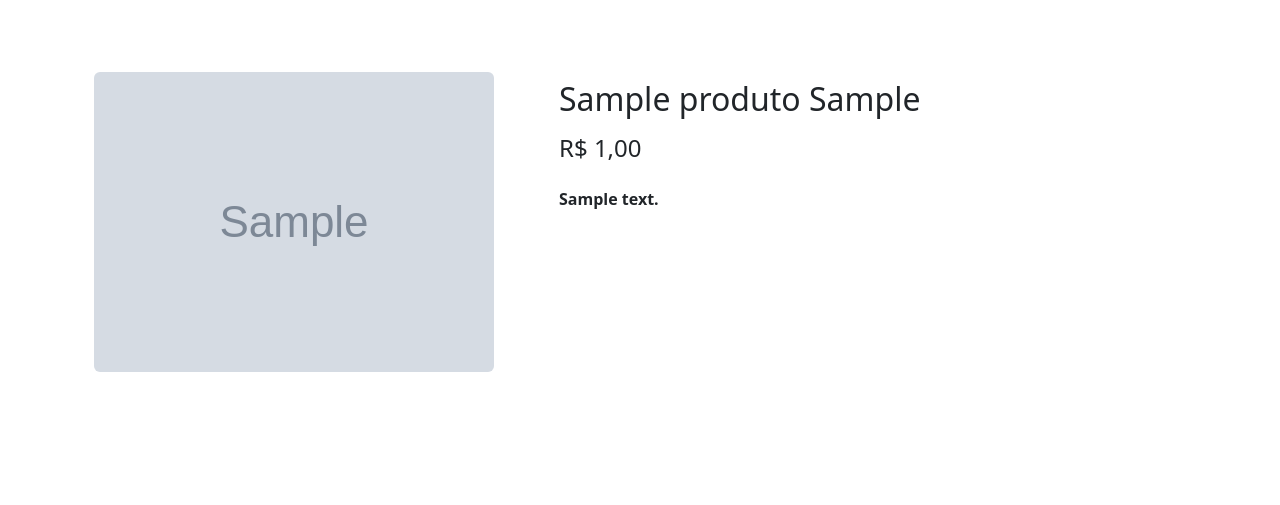
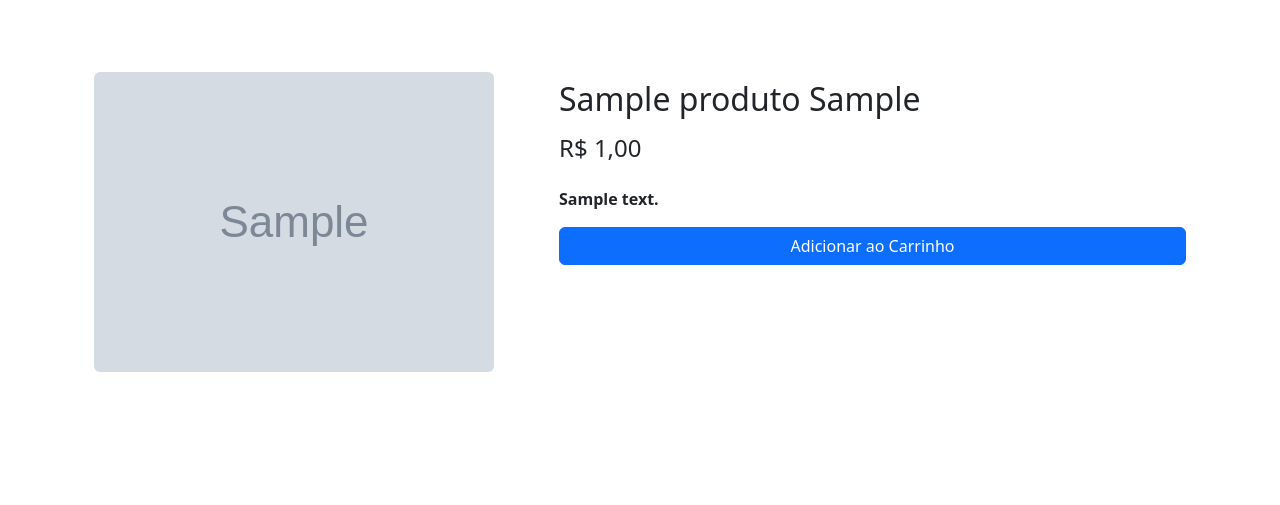
Before and after one commit to LeonardoRodeghiero/CameloVirtual, a Django app: page /produto/1/ in a window 1280 px wide. Shown: the part 100-605 px from the top of the page. Run offline with Django 5.2, Linux system fonts and the light colour scheme; tables that the repository leaves empty hold one stand-in row (values such as "Sample post"); grey boxes marked "Sample" are stand-in pictures; some libraries are stand-ins or nearby versions.

Commit message:
começando a resolver os carrinhos

```diff
--- a/cadastros/models.py
+++ b/cadastros/models.py
@@ -19,7 +19,28 @@ class Produto(models.Model):
     quantidade_vendido = models.IntegerField(default=0)
     imagem = models.FileField(upload_to='pdf/')
     avaliacao_geral = models.DecimalField(max_digits=2, decimal_places=1, default=0)
-    categoria = models.ForeignKey(Categoria, on_delete=models.PROTECT)
+    categoria = models.ForeignKey(Categoria, on_delete=models.CASCADE)
 
     def __str__(self):
         return f'{self.nome} - R${self.preco}'
+
+class Carrinho(models.Model):
+    criado_em = models.DateTimeField(auto_now_add=True, verbose_name='criado em')
+    atualizado_em = models.DateTimeField(auto_now=True, verbose_name='atualizado em')
+    usuario = models.ForeignKey(User, on_delete=models.CASCADE)
+
+    def __str__(self):
+        return f'Carrinho de {self.usuario}'
+
+class Carrinho_Produto(models.Model):
+    carrinho = models.ForeignKey(Carrinho, on_delete=models.CASCADE)
+    produto = models.ForeignKey(Produto, on_delete=models.CASCADE)
+    quantidade = models.IntegerField(default=1)
+
+    def __str__(self):
+        return f'Produto {self.produto.nome} no carrinho de {self.carrinho.usuario}'
+
+    class Meta:
+        constraints = [
+                models.UniqueConstraint(fields=['carrinho', 'produto'], name='unique_carrinho_produto')
+            ]
--- a/cadastros/urls.py
+++ b/cadastros/urls.py
@@ -1,6 +1,6 @@
 from django.urls import path
 
-from .views import CategoriaCreate, ProdutoCreate
+from .views import CategoriaCreate, ProdutoCreate, CarrinhoCreate, CarrinhoProdutoCreate
 
 from .views import CategoriaUpdate, ProdutoUpdate
 
@@ -12,7 +12,8 @@ urlpatterns = [
 
     path('cadastrar/categoria/', CategoriaCreate.as_view(), name="cadastrar-categoria"),
     path('cadastrar/produto/', ProdutoCreate.as_view(), name="cadastrar-produto"),
-
+    path('carrinho/<int:produto_id>/', CarrinhoCreate.as_view(), name="adicionar-ao-carrinho"),
+    path('carrinho/adicionar/<int:produto_id>/', CarrinhoProdutoCreate.as_view(), name="adicionar-produto-carrinho"),
 
     path('atualizar/categoria/<int:pk>', CategoriaUpdate.as_view(), name="atualizar-categoria"),
     path('atualizar/produto/<int:pk>/', ProdutoUpdate.as_view(), name="atualizar-produto"),
--- a/paginas/templates/paginas/produto.html
+++ b/paginas/templates/paginas/produto.html
@@ -13,6 +13,8 @@
       <h2 class="mt-2">{{ object.nome }} {{ object.marca }}</h2>
       <h4 class="mt-2">R$ {{ object.preco }}</h4>
       <p class="mt-3">{{ object.descricao }}</p>
+      <a href="{% url 'adicionar-ao-carrinho' object.pk %}" class="btn btn-primary">Adicionar ao Carrinho</a>
+
       <!-- Você pode adicionar mais detalhes aqui -->
     </div>
   </div>
--- /dev/null
+++ b/paginas/templates/paginas/ver_carrinho.html
@@ -0,0 +1,5 @@
+{% extends 'paginas/index.html' %}
+
+{% block conteudo %}
+aaaaa
+{% endblock %}
--- a/paginas/urls.py
+++ b/paginas/urls.py
@@ -1,8 +1,9 @@
 from django.urls import path
-from .views import IndexView, AcessoNegadoView, ClienteProdutoList, ProdutoEspecifico
+from .views import IndexView, AcessoNegadoView, ClienteProdutoList, ProdutoEspecifico, VerCarrinho
 urlpatterns = [
     path('', IndexView.as_view(), name="index"),
     path('sem-permissao/', AcessoNegadoView.as_view(), name="acesso-negado"),
     path('produtos/', ClienteProdutoList.as_view(), name="produtos"),
     path('produto/<int:pk>/', ProdutoEspecifico.as_view(), name="produto"),
+    path('carrinho/', VerCarrinho.as_view(), name='ver-carrinho'),
 ]
--- a/paginas/views.py
+++ b/paginas/views.py
@@ -38,3 +38,7 @@ class ClienteProdutoList(ListView):
 class ProdutoEspecifico(DetailView):
     model = Produto
     template_name = 'paginas/produto.html'
+
+
+class VerCarrinho(TemplateView):
+    template_name = 'paginas/ver_carrinho.html'
--- a/usuarios/models.py
+++ b/usuarios/models.py
@@ -17,7 +17,7 @@ class Perfil(models.Model):
     cep = models.CharField(max_length=9, null=True, blank=True)
 
 
-    usuario = models.OneToOneField(User, on_delete=models.PROTECT)
+    usuario = models.OneToOneField(User, on_delete=models.CASCADE)
 
 
     def __str__(self):
```
Also changed, not shown: cadastros/views.py (+27 -1 lines), cadastros/migrations/0005_alter_produto_categoria_carrinho_carrinho_produto.py (added), usuarios/migrations/0003_alter_perfil_usuario.py (added).
